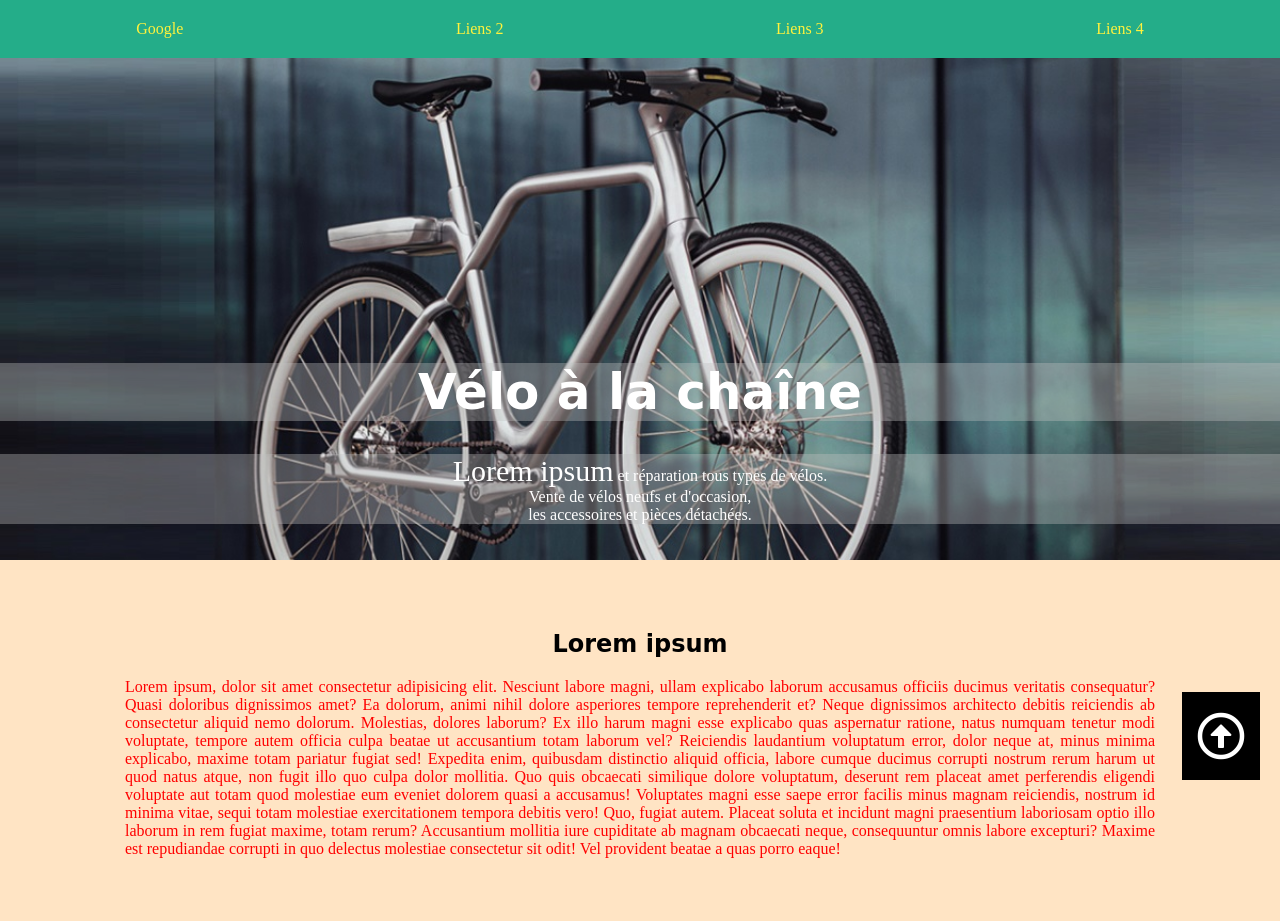
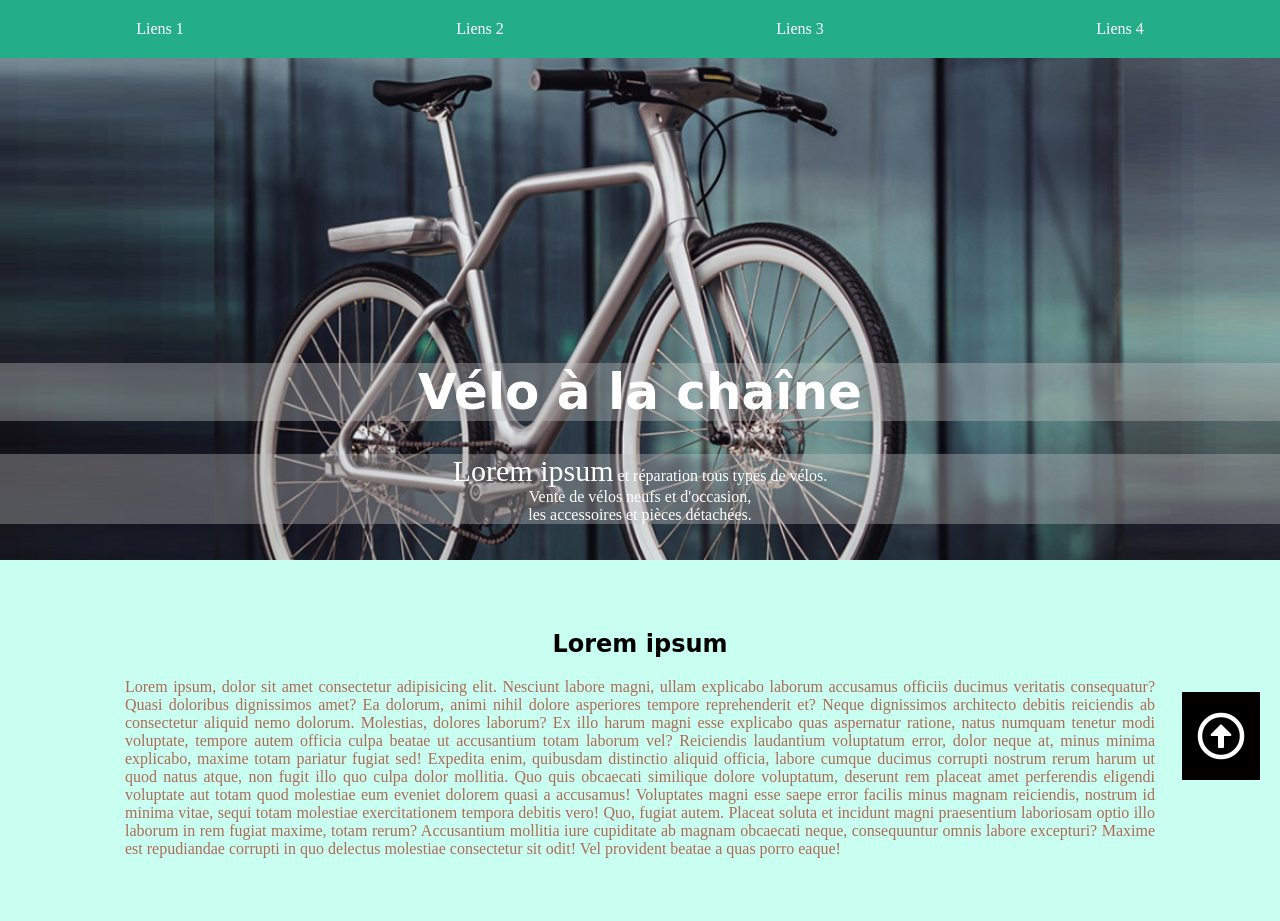
Before and after one commit to sarra19z/projet-site, a plain HTML site: page index.html in a window 1280 px wide. Shown: the top 921 px of the page. Drawn offline with Linux system fonts and the light colour scheme; a web font is replaced by a local one.

Commit message:
update style et index
ajout Button
modif couleurs

```diff
--- a/css/style.css
+++ b/css/style.css
@@ -16,7 +16,7 @@ nav{
 a{
     display: inline-block;
     padding: 20px 15px;
-    color: #fff23d;
+    color: white;
     text-decoration: none;
 }
 
@@ -63,7 +63,7 @@ h2{
 }
 
 p{
-    color: red;
+    color: #ad6a56;
     text-align: justify;
 }
 
@@ -73,7 +73,7 @@ header div{
 
 main > section{
     padding: 50px 12%;
-    background-color: bisque;
+    background-color: #73ffda62;
 }
 
 h2, h3{
@@ -146,7 +146,7 @@ form > div, fieldset{
 }
 
 input[type=submit]{
-    background-color: bisque;
+    background-color: #73ffda62;
     cursor:pointer;
     transition: 0.2s;
 
--- a/index.html
+++ b/index.html
@@ -13,7 +13,7 @@
 
         <nav>
             <ul>
-                <li><a href="#section-1">Google</a></li>
+                <li><a href="#section-1">Liens 1</a></li>
                 <li><a href="#section-2">Liens 2</a></li>
                 <li><a href="#section-3">Liens 3</a></li>
                 <li><a href="#section-4">Liens 4</a></li>
```
